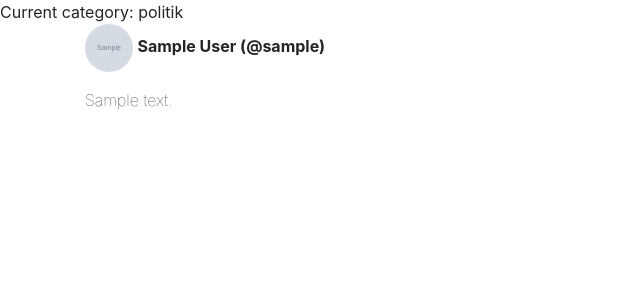
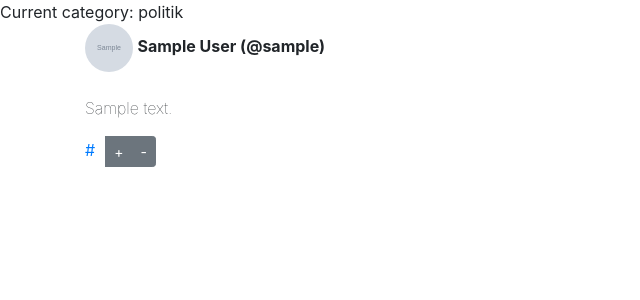
Before and after one commit to Jugendhackt/AlpakaNews, a Django app: page /overview/politik in a window 1280 px wide. Shown: the part 56-356 px from the top of the page, without its empty margins (0-640 px from the left). Run offline with Django 3.2, Linux system fonts and the light colour scheme; tables that the repository leaves empty hold one stand-in row (values such as "Sample post"); grey boxes marked "Sample" are stand-in pictures; parts of the project's set-up code (start-up, migrations or seed data) failed here and were passed over; some libraries are stand-ins or nearby versions.

Commit message:
add sources to tweets + voting buttons with no functionality yet

```diff
--- a/tweet_overview/templates/tweet_overview/index.html
+++ b/tweet_overview/templates/tweet_overview/index.html
@@ -6,9 +6,20 @@ Current category: {{ category }} <br>
     <p>
         <img src="{{ tweet.twitter_user.profile_image_url }}" style="width:48px;height:48px;border-radius:50%;">
         <span class="font-weight-bolder">{{ tweet.twitter_user.name }} (@{{ tweet.twitter_user.username }}) </span>
-        <p class="font-weight-lighter">{{ tweet.content }}</p>
+        <br>
+        <br>
+        <span class="font-weight-lighter">{{ tweet.content }}</span>
 
-    <br>
+        {% for source in tweet.source_set.all %}
+            <div class="btn-group btn-group-sm" role="group" aria-label="Basic example">
+                <a href="{{ source.link }}" style="margin-top: 2px;"> {{ source.link }} </a>
+                <button type="button" class="btn btn-secondary" style="margin-left:10px;">+</button>
+
+                <button type="button" class="btn btn-secondary">-</button>
+            </div>
+        {% endfor %}
+
+        <br>
     </p>
 
     {% endfor %}
--- a/tweet_overview/views.py
+++ b/tweet_overview/views.py
@@ -15,10 +15,11 @@ class IndexView(TemplateView):
     template_name = "tweet_overview/index.html"
 
     def get_context_data(self, **kwargs):
+        tweets = Tweet.objects.filter(category=kwargs["category"])
         context = super().get_context_data(**kwargs)
 
-        context['tweets'] = Tweet.objects.filter(category=kwargs["category"])
-        context['test'] = "Hello World!"
+
+        context['tweets'] = tweets
 
         return context
 
```
